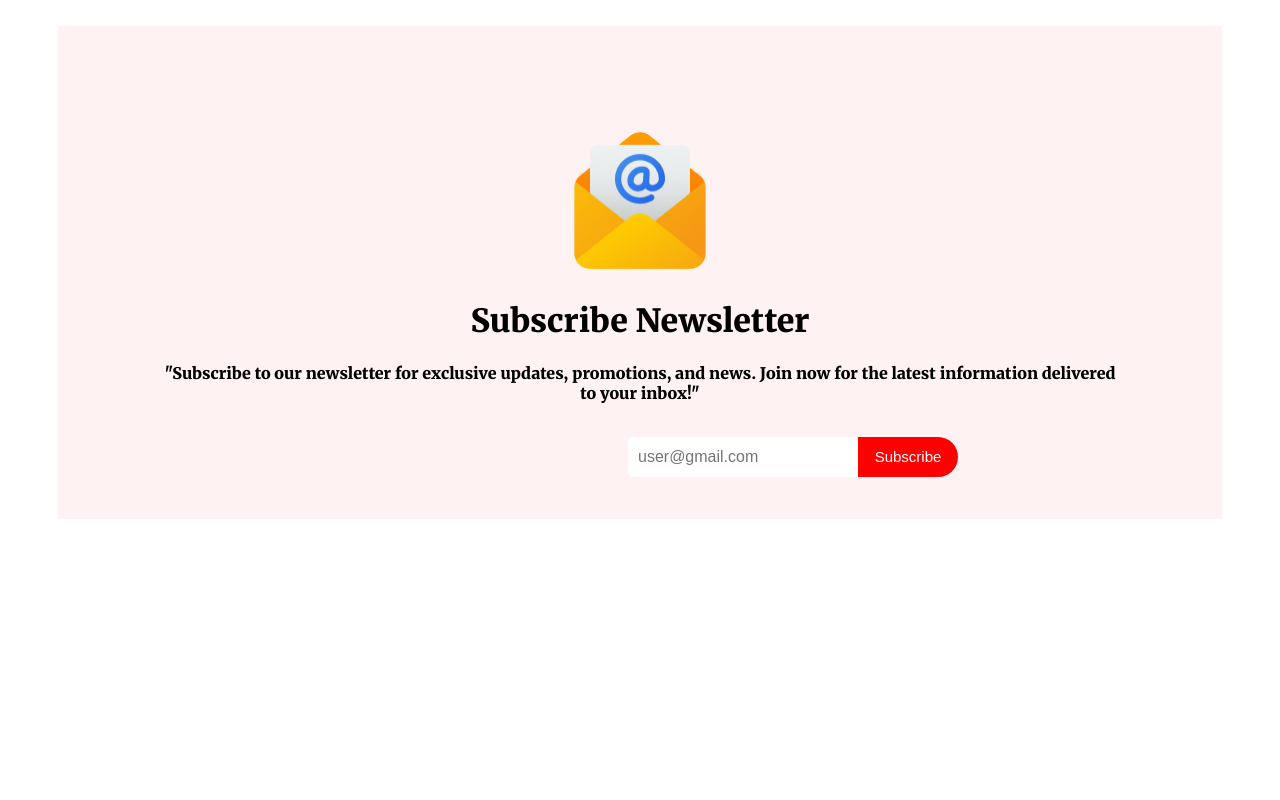
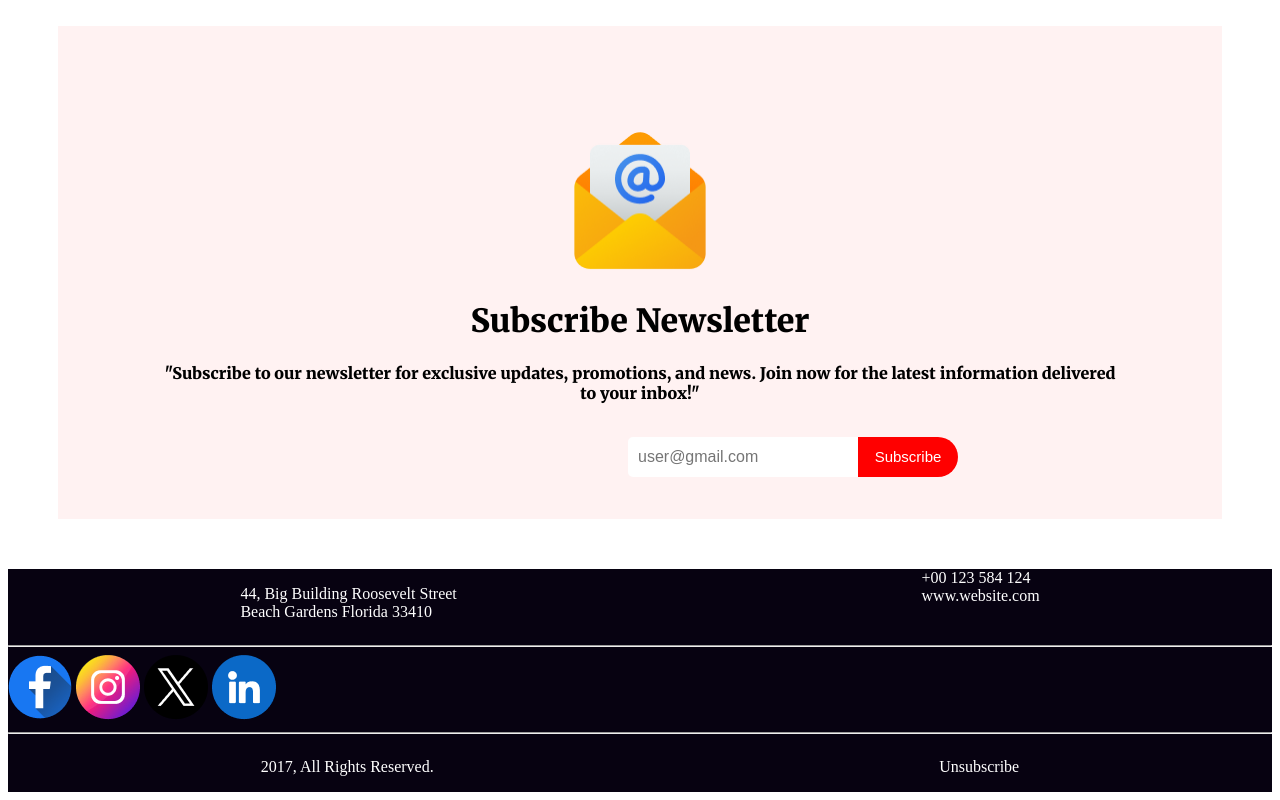
Before and after one commit to MithuAhammad/New-Year-New-Mission, a plain HTML site: page index.html in a window 1280 px wide. Shown: the part 4207-5007 px from the top of the page. Before the commit the page ends 4776 px from the top, so only its background shows below. Drawn offline with Linux system fonts and the light colour scheme.

Commit message:
added new items

```diff
--- a/Styles/style.css
+++ b/Styles/style.css
@@ -207,3 +207,25 @@
 .red-text h1{
     font-family: 'Merriweather';
 }
+.footer{
+    background-color: #070211;
+    color: #FFF;
+
+}
+
+.footer1{
+    display: flex;
+    justify-content:space-around;
+}
+
+
+
+.icon>img{
+
+
+
+}
+.sub{
+    display: flex;
+    justify-content: space-around;
+}
--- a/index.html
+++ b/index.html
@@ -79,7 +79,8 @@
         <div style="margin-left: 70px; margin-right: 50px;">
             <h3 class="red-text"><b>THE BEST GIFTS</b></h3>
             <h1>Our Awesome Portfolio</h1>
-            <p>"Explore our exceptional portfolio showcasing innovative projects and successful collaborations. <br> Discover
+            <p>"Explore our exceptional portfolio showcasing innovative projects and successful collaborations. <br>
+                Discover
                 excellence in design, creativity, and strategic solutions that define our remarkable success story."
             </p>
         </div>
@@ -121,8 +122,30 @@
             </div>
         </div>
     </main>
-    <footer>
+    <footer class="footer">
+        <div class="footer1">
+            <div >
+                <p>44, Big Building Roosevelt Street
+                   <br> Beach Gardens Florida 33410</p>
+            </div>
+            <div>
+                +00 123 584 124 <br>
+                www.website.com
+            </div>
+        </div>
+        <hr>
+        <div class="icon">
+            <img src="./images/Facebook.png" alt="">
+            <img src="./images/Instagram.png" alt="">
+            <img src="./images/Twitter.png" alt="">
+            <img src="./images/Linkedin.png" alt="">
+        </div>
+        <hr>
 
+        <div class="sub">
+            <p>2017, All Rights Reserved.</p>
+            <p>Unsubscribe</p>
+        </div>
     </footer>
 </body>
 
```
